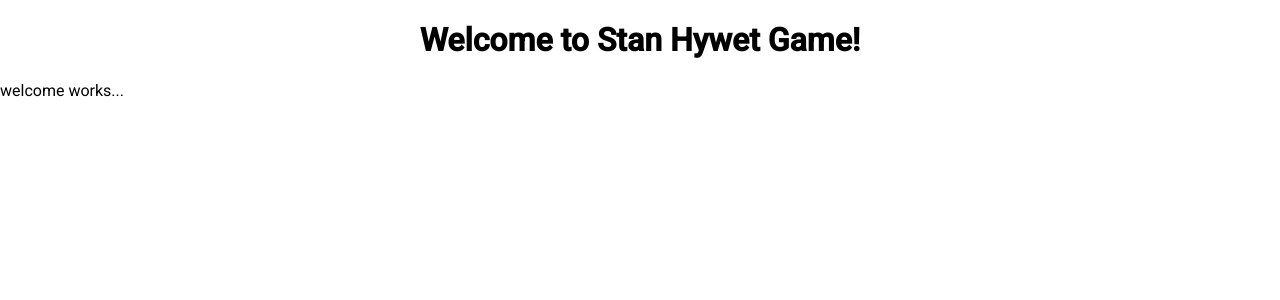
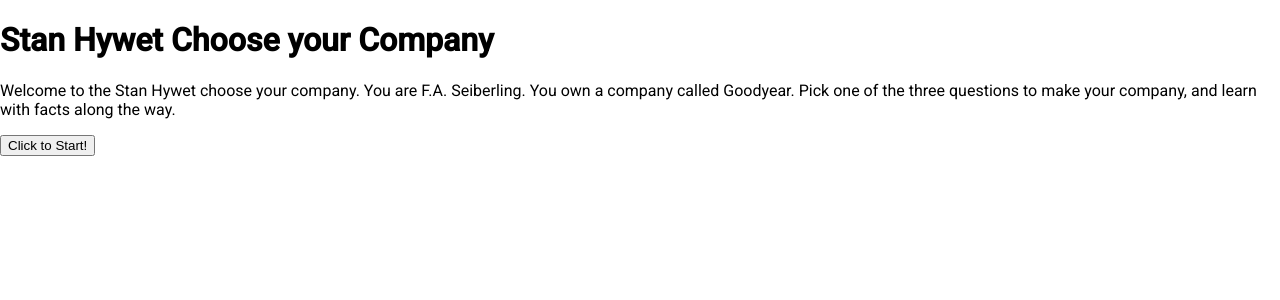
Before and after one commit to Spyhawkguy/StanHywetGame, an Angular app: page / in a window 1280 px wide. Shown: the top 300 px of the page. Built offline with nearby package versions, Linux system fonts and the light colour scheme.

Commit message:
added welcome screen text

```diff
--- a/src/app/app.component.html
+++ b/src/app/app.component.html
@@ -1,9 +1,9 @@
 <!--The content below is only a placeholder and can be replaced.-->
-<div style="text-align:center">
+<!-- <div style="text-align:center">
   <h1>
     Welcome to {{ title }}!
   </h1>
-</div>
+</div> -->
 
 
 <router-outlet></router-outlet>
--- a/src/app/welcome/welcome.component.html
+++ b/src/app/welcome/welcome.component.html
@@ -1,3 +1,9 @@
-<p>
-  welcome works...
-</p>
+<div>
+  <h1>Stan Hywet Choose your Company</h1>
+</div>
+<div>
+  <p>
+    Welcome to the Stan Hywet choose your company. You are F.A. Seiberling. You own a company called Goodyear. Pick one of the three questions to make your company, and learn with facts along the way.
+  </p>
+</div>
+<div><button>Click to Start!</button></div>
```
Also changed, not shown: 1 other file (tests, documents, lock files or other folders).
